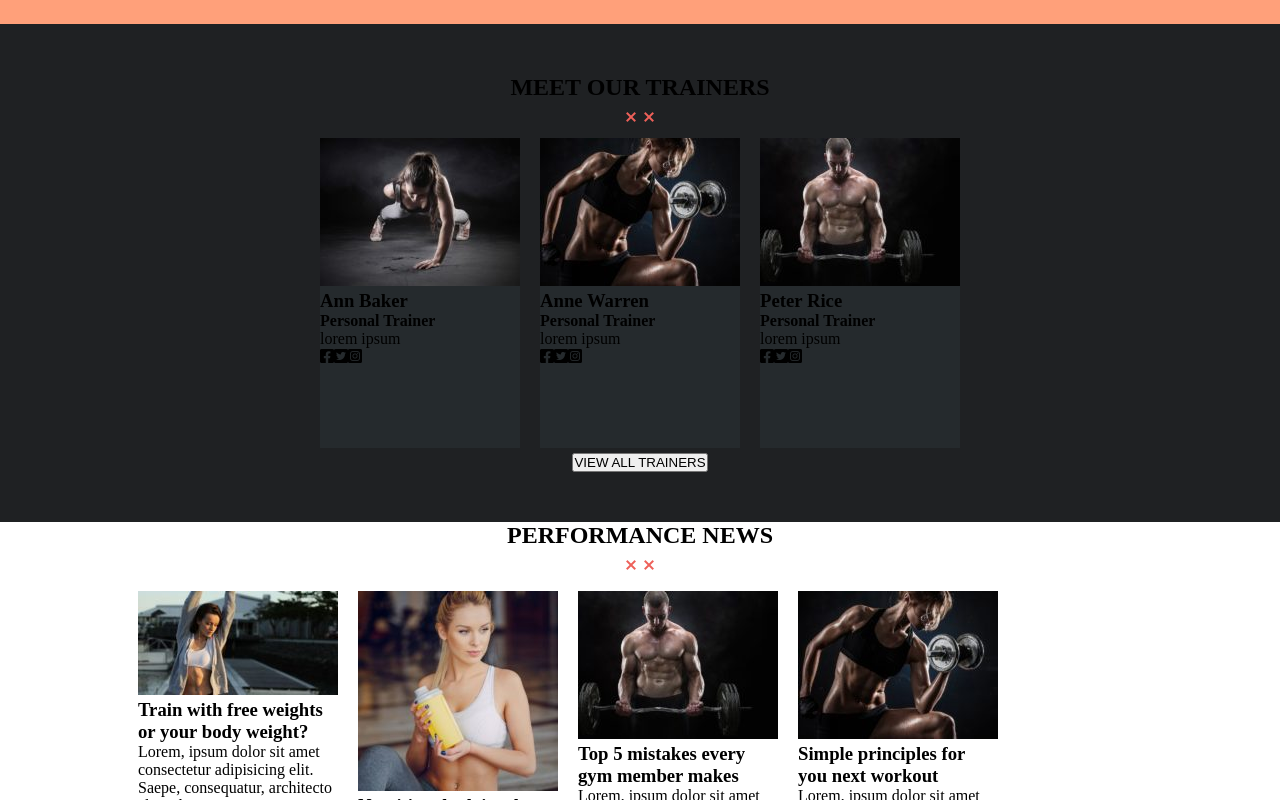
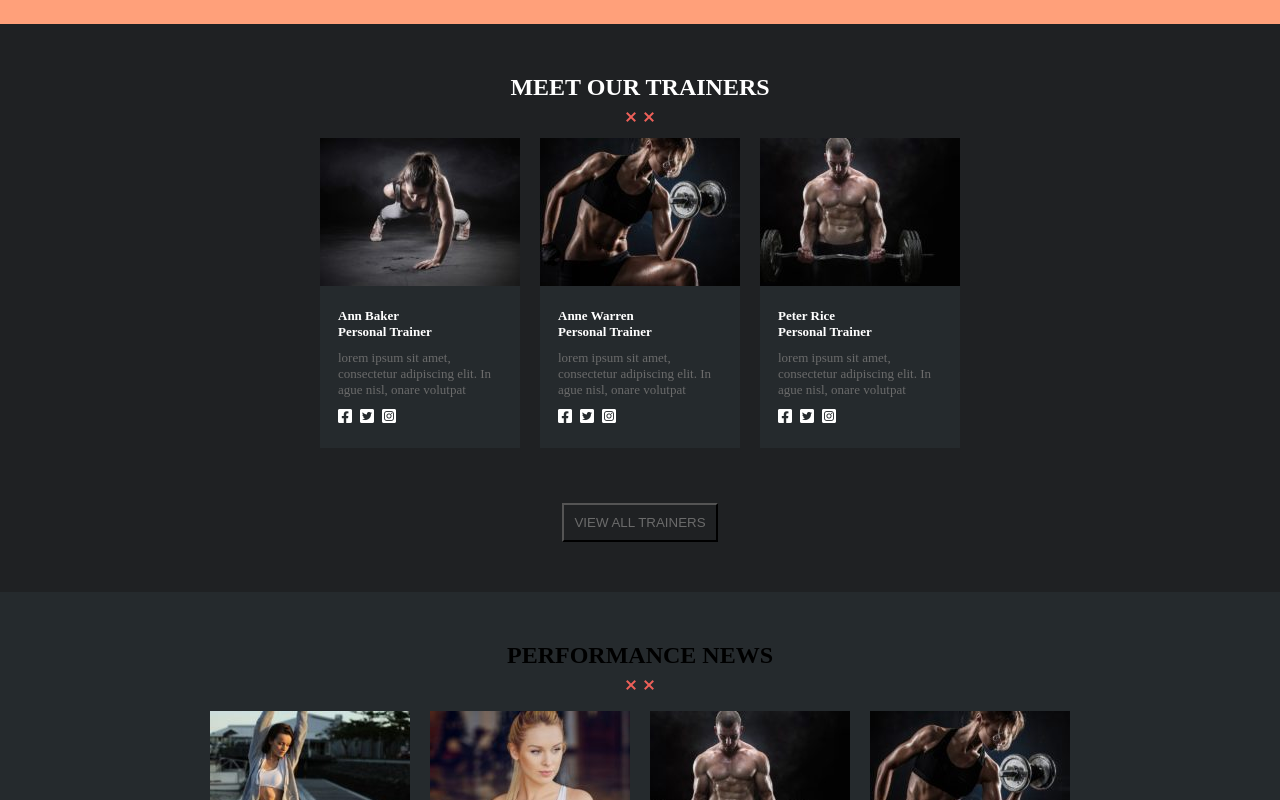
Before and after one commit to Robma1994/proj-html-vuejs, a Vue app: page / in a window 1280 px wide. Shown: the part 3200-4000 px from the top of the page. Built offline with nearby package versions, Linux system fonts and the light colour scheme.

Commit message:
Trainers

```diff
--- a/src/App.vue
+++ b/src/App.vue
@@ -116,15 +116,15 @@
           <div class="wrapper-card-trainer">
             <div class="card-trainer backgroundShark" v-for="(train, index) in trainers" :key="index">
               <img :src="require(`./assets/trainer-${train.img}.jpg`)" alt="">
-              <div>
-                <div>
+              <div class="card-trainer-bottom">
+                <div class="card-trainer-title">
                   <h3>{{train.title}}</h3>
                   <h4>{{train.subTitle}}</h4>
                 </div>
-                <div>
+                <div class="card-trainer-des">
                   <p>{{train.description}}</p>
                 </div>
-                <div>
+                <div class="card-trainer-social">
                   <i :class="`fab ${train.facebook}`"></i>
                   <i :class="`fab ${train.twitter}`"></i>
                   <i :class="`fab ${train.instagram}`"></i>
@@ -132,7 +132,7 @@
               </div>
             </div>
           </div>
-          <div>
+          <div class="btn-trainers">
             <button>VIEW ALL TRAINERS</button>
           </div>
         </div>
@@ -429,20 +429,59 @@ padding: 100px 120px 100px 120px;
   width: 100%;
 
     .container-small-trainers {
-      width: 80%;
+      width: 60%;
       margin: 0 auto;
-      padding-top: 50px;
+      padding: 50px 50px;
+        .container-s-trainers-top {
+          h2 {
+            color: $colorWhite;
+          }
+        }
         .container-s-trainers-bottom {
           display: flex;
           flex-direction: column;
           align-items: center;
-          padding-bottom: 50px;
             .wrapper-card-trainer {
               display: flex;
                 .card-trainer {
                 height: 310px;
-                margin: 5px 10px 5px 10px
+                margin: 5px 10px 5px 10px;
+                  .card-trainer-bottom {
+                    padding: 18px 0 18px 18px;
+                      .card-trainer-title{
+                        width: 175px;
+                          h3, h4{
+                            color: $colorWhite;
+                            font-size: $fontSize13;
+                            line-height: 16px;
+                          }
+                      }
+                      .card-trainer-des {
+                        width: 175px;
+                          p{
+                            padding: 10px 0 10px;
+                            color: $colorDoveGray;
+                            font-size: $fontSize13;
+                            line-height: 16px;
+                          }
+                      }
+                      .card-trainer-social {
+                        width: 175px;
+                          i {
+                            margin-right: 8px;
+                            color: $colorWhite;
+                          }
+                      }
+                  }
               }
+            }
+            .btn-trainers{
+              padding-top: 50px;
+                button {
+                  padding: 10px 10px 10px 10px;
+                  background-color: inherit;
+                  color: $colorDoveGray;
+                }
             }
         }
     }
@@ -450,7 +489,9 @@ padding: 100px 120px 100px 120px;
 //FINE
 //CONTAINER NEWS
 .container-news {
+  background-color: $backgroundShark;
   width: 100%;
+  padding: 50px 50px;
     .container-small-news{
       width: 80%;
       margin: 0 auto;
@@ -463,9 +504,11 @@ padding: 100px 120px 100px 120px;
 
           .wrapper-card-news {
             display: flex;
+            justify-content: center;
             flex-wrap: wrap;
 
               .card-news {
+                background-color: $backgroundDarkGray;
                 margin: 10px 10px 10px 10px;
                 width: 200px;
               }
--- a/src/assets/dati/news.js
+++ b/src/assets/dati/news.js
@@ -5,6 +5,7 @@ export let news =
         title: 'Train with free weights or your body weight?',
         description: 'Lorem, ipsum dolor sit amet consectetur adipisicing elit. Saepe, consequatur, architecto aliquid itaque'
     },
+
     {
         img: 'blog6-200x200.jpg',
         title: 'Nutritional advice that will keep your training',
--- a/src/assets/dati/performance.js
+++ b/src/assets/dati/performance.js
@@ -17,5 +17,5 @@ export let immaginiPerfomance =
         },
         {
             immagine: 'image6-200x135'
-        },
+        }
     ]
--- a/src/assets/dati/trainers.js
+++ b/src/assets/dati/trainers.js
@@ -4,7 +4,7 @@ export let dataTrainers =
             img: '1',
             title: 'Ann Baker',
             subTitle: 'Personal Trainer',
-            description: 'lorem ipsum',
+            description: 'lorem ipsum sit amet, consectetur adipiscing elit. In ague nisl, onare volutpat',
             facebook: 'fa-facebook-square',
             twitter: 'fa-twitter-square',
             instagram: 'fa-instagram-square'
@@ -13,7 +13,7 @@ export let dataTrainers =
             img: '3',
             title: 'Anne Warren',
             subTitle: 'Personal Trainer',
-            description: 'lorem ipsum',
+            description: 'lorem ipsum sit amet, consectetur adipiscing elit. In ague nisl, onare volutpat',
             facebook: 'fa-facebook-square',
             twitter: 'fa-twitter-square',
             instagram: 'fa-instagram-square'
@@ -22,9 +22,9 @@ export let dataTrainers =
             img: '4',
             title: 'Peter Rice',
             subTitle: 'Personal Trainer',
-            description: 'lorem ipsum',
+            description: 'lorem ipsum sit amet, consectetur adipiscing elit. In ague nisl, onare volutpat',
             facebook: 'fa-facebook-square',
             twitter: 'fa-twitter-square',
             instagram: 'fa-instagram-square'
-        },
+        }
     ]
```
